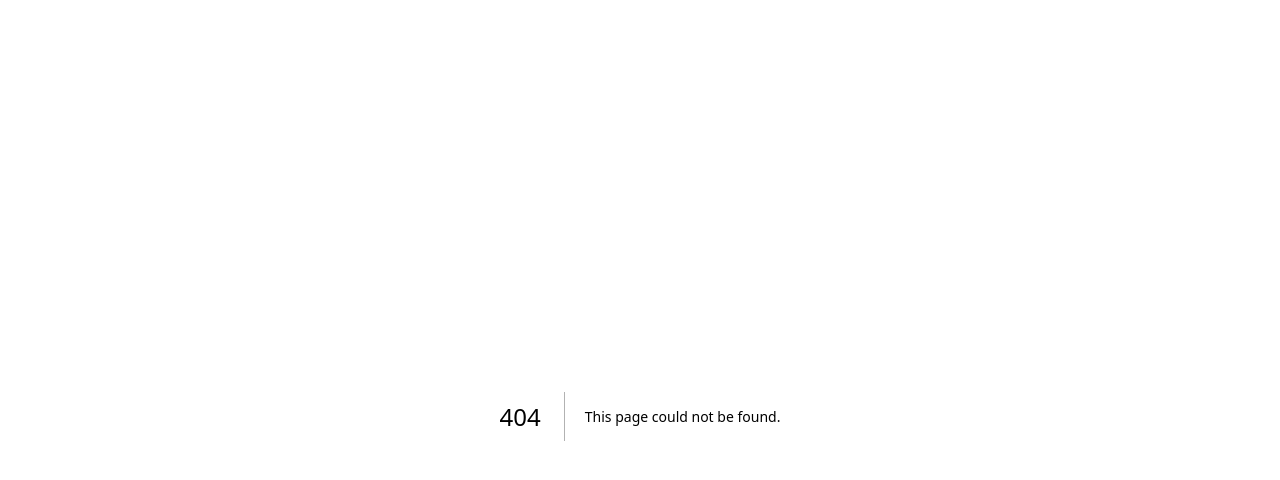
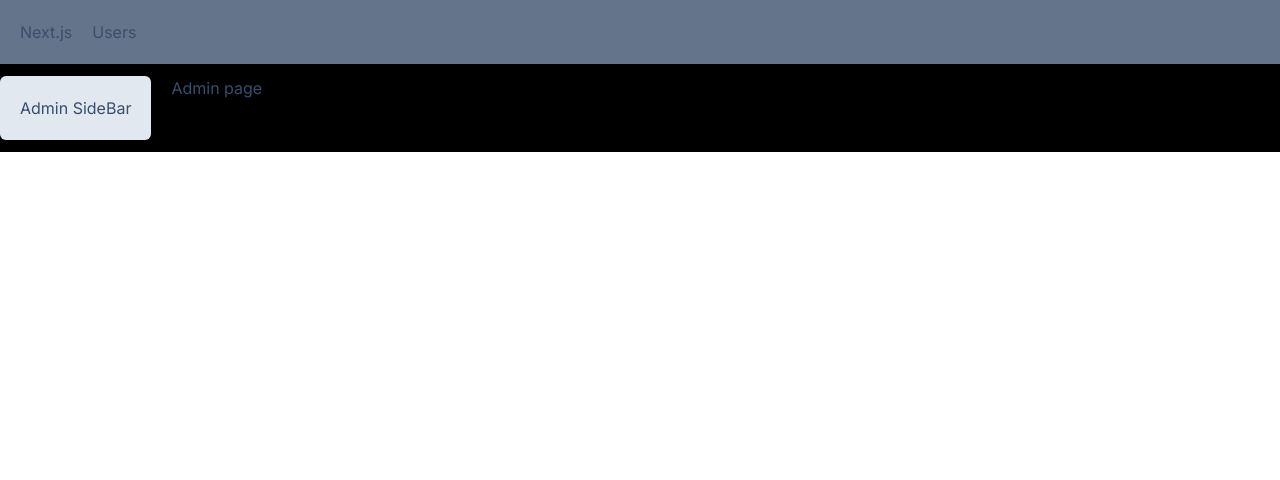
Before and after one commit to Faysel-Abdella/Next.js-Full-Stack-Web-Project, a Next.js app: page /admin in a window 1280 px wide. Before the commit this address had no page. Shown: the top 480 px of the page. Built offline with nearby package versions, Linux system fonts and the light colour scheme.

Commit message:
common layout is added

```diff
--- /dev/null
+++ b/app/NavBar.tsx
@@ -0,0 +1,13 @@
+import React from 'react'
+
+import Link from 'next/link'
+const NavBar = () => {
+  return (
+    <div className='flex bg-slate-500 p-5'>
+        <Link href="/" className='mr-5'>Next.js</Link>
+        <Link href='/users'>Users</Link>
+    </div>
+  )
+}
+
+export default NavBar
--- /dev/null
+++ b/app/admin/layout.tsx
@@ -0,0 +1,16 @@
+import React, { ReactNode } from 'react'
+
+interface Props {
+    children: ReactNode
+}
+
+const AdminLayout = ({children}: Props) => {
+  return (
+    <div className='flex'>
+        <aside className='bg-slate-200 p-5 mr-5 rounded-md'>Admin SideBar</aside>
+        <div>{children} </div>
+    </div>
+  )
+}
+
+export default AdminLayout
--- /dev/null
+++ b/app/admin/page.tsx
@@ -0,0 +1,11 @@
+import React from 'react'
+
+const AdminPage = () => {
+  return (
+    <div>
+      Admin page
+    </div>
+  )
+}
+
+export default AdminPage
--- a/app/globals.css
+++ b/app/globals.css
@@ -19,5 +19,11 @@
 body {
   /* color: rgb(var(--foreground-rgb)); */
   background: rgb(var(--foreground-rgb));
-  padding: 1rem;
 }
+
+
+@layer base {
+  h1 {
+    @apply font-bold text-2xl mb-3;
+  }
+}
--- a/app/layout.tsx
+++ b/app/layout.tsx
@@ -1,6 +1,7 @@
 import './globals.css'
 import type { Metadata } from 'next'
 import { Inter } from 'next/font/google'
+import NavBar from './NavBar'
 
 const inter = Inter({ subsets: ['latin'] })
 
@@ -16,7 +17,12 @@
 }) {
   return (
     <html lang="en" data-theme="winter">
-      <body className={inter.className}>{children}</body>
+      <body className={inter.className}>
+       <NavBar/>
+       <main className='max-w-7xl ml-auto mr-auto py-3'>
+        {children}
+       </main>
+      </body>
     </html>
   )
 }
```
